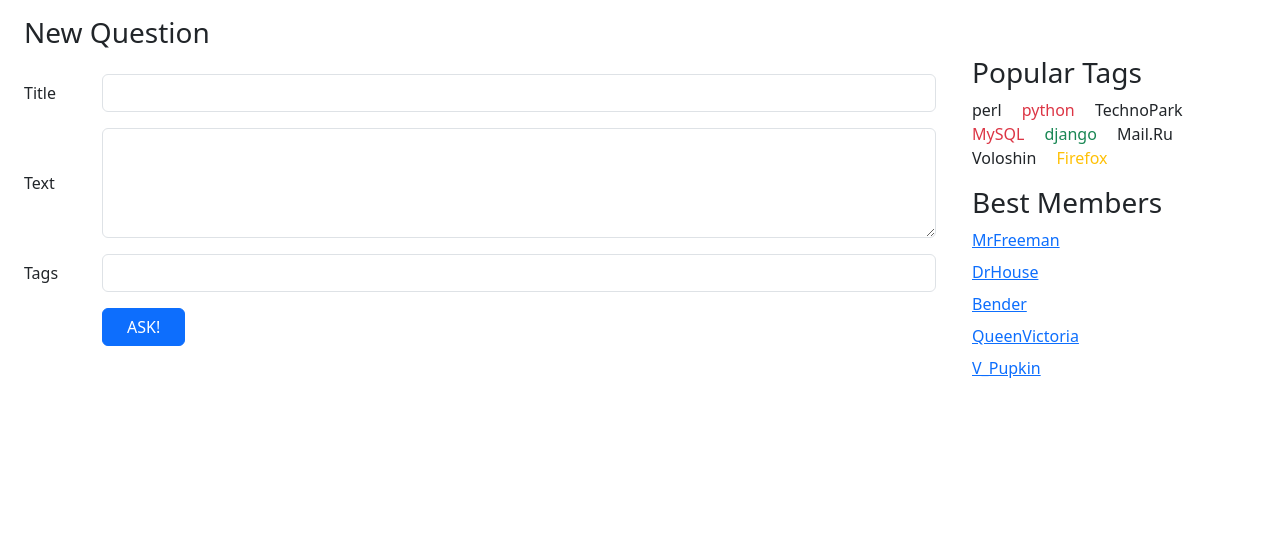
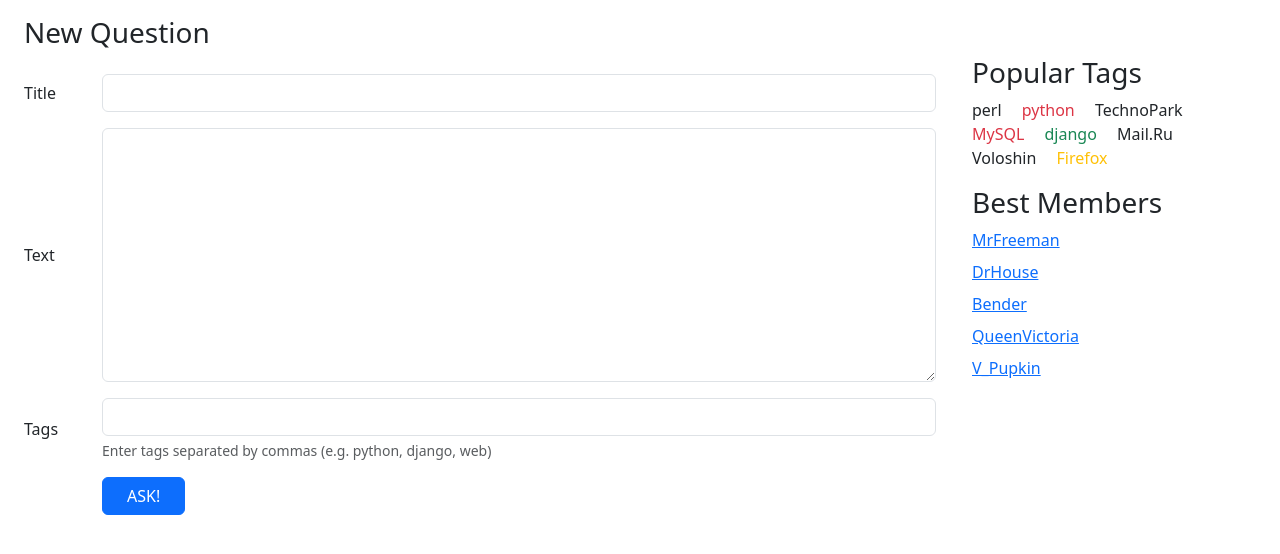
Before and after one commit to Pahmaton/ask_pupkin, a Django app: page /ask/ in a window 1280 px wide. Shown: the part 73-627 px from the top of the page. Run offline with Django 5.2, Linux system fonts and the light colour scheme; the visitor is signed in with stand-in values (Sample User, id 1); some libraries are stand-ins or nearby versions.

Commit message:
#4 переделал вьюху добавления вопроса

```diff
--- a/ask_pupkin/app/forms.py
+++ b/ask_pupkin/app/forms.py
@@ -42,11 +42,15 @@ class RegistrationForm(forms.ModelForm):
         return cleaned_data
 
 class QuestionForm(forms.ModelForm):
-    tags = forms.CharField(label="Tags (example: tag1,tag2,...)", required=False)
+    tags = forms.CharField(label="Tags (example: tag1,tag2,...)", required=False, widget=forms.TextInput(attrs={'class': 'form-control'}))
 
     class Meta:
         model = Question
         fields = ['title', 'text']
+        widgets = {
+            'title': forms.TextInput(attrs={'class': 'form-control'}),
+            'text': forms.Textarea(attrs={'class': 'form-control'}),
+        }
 
 class AnswerForm(forms.ModelForm):
     class Meta:
--- a/ask_pupkin/app/urls.py
+++ b/ask_pupkin/app/urls.py
@@ -11,7 +11,7 @@ urlpatterns = [
     path('question/<int:question_id>', views.question, name="question"),
     path('login/', views.login_view, name="login"),
     path('signup/', views.signup_view, name="register"),
-    path('ask/', views.add_question_form, name="add_question"),
+    path('ask/', views.add_question_view, name="add_question"),
     path('profile/', views.profile_form, name="profile"),
     path('best_member/<str:username>', views.best_members, name="best_member")
 ]
--- a/ask_pupkin/app/views.py
+++ b/ask_pupkin/app/views.py
@@ -1,10 +1,11 @@
 from django.contrib import auth
+from django.contrib.auth.decorators import login_required
 from django.contrib.auth.models import User
 from django.core.paginator import EmptyPage, PageNotAnInteger, Paginator
 from django.db.models import Count
 from django.shortcuts import get_object_or_404, redirect, render
 
-from app.forms import LoginForm, RegistrationForm
+from app.forms import LoginForm, QuestionForm, RegistrationForm
 from app.models import Profile, Question, Tag
 
 
@@ -59,10 +60,6 @@ def question(request, question_id):
         "page_obj": answers_page
     })
 
-# форма создания вопроса (URL = /ask/)
-def add_question_form(request):
-    return render(request, "add_question.html")
-
 # форма профиля
 def profile_form(request):
     return render(request, "profile.html")
@@ -108,3 +105,24 @@ def signup_view(request):
     else:
         form = RegistrationForm()
     return render(request, "register.html", {"form": form})
+
+# форма создания вопроса (URL = /ask/)
+@login_required
+def add_question_view(request):
+    if request.method == 'POST':
+        form = QuestionForm(request.POST)
+        if form.is_valid():
+            question = form.save(commit=False)
+            question.author = request.user.profile
+            question.save()
+
+            tags_raw = form.cleaned_data['tags']
+            if tags_raw:
+                for tag_name in [t.strip() for t in tags_raw.split(',')]:
+                    tag, _ = Tag.objects.get_or_create(name=tag_name)
+                    question.tags.add(tag)
+
+            return redirect('question', question_id=question.id)
+    else:
+        form = QuestionForm()
+    return render(request, "add_question.html", {"form": form})
--- a/ask_pupkin/templates/add_question.html
+++ b/ask_pupkin/templates/add_question.html
@@ -4,23 +4,39 @@
 {% endblock %}
 {% block main %}
 <h3 class="me-3 mt-2">New Question</h3>
-<form class="mt-4">
+{% if form.non_field_errors %}
+    {% for error in form.non_field_errors %}
+        <div class="alert alert-danger">{{ error }}</div>
+    {% endfor %}
+{% endif %}
+<form class="mt-4" method="post" action="{% url 'add_question' %}">
+    {% csrf_token %}
     <div class="row mb-3 align-items-center">
-        <label for="title" class="col-1 col-form-label text-start">Title</label>
+        <label for="{{ form.title.id_for_label }}" class="col-1 col-form-label text-start">Title</label>
         <div class="col-11">
-        <input type="text" class="form-control" id="title">
+            {{ form.title }}
+            {% if form.title.errors %}
+                <div class="text-danger small">{{ form.title.errors|join:", " }}</div>
+            {% endif %}
         </div>
     </div>
     <div class="row mb-3 align-items-center">
-        <label for="message" class="col-1 col-form-label text-start">Text</label>
+        <label for="{{ form.text.id_for_label }}" class="col-1 col-form-label text-start">Text</label>
         <div class="col-11">
-        <textarea class="form-control" id="message" rows="4"></textarea>
+            {{ form.text }}
+            {% if form.text.errors %}
+                <div class="text-danger small">{{ form.text.errors|join:", " }}</div>
+            {% endif %}
         </div>
     </div>
     <div class="row mb-3 align-items-center">
-        <label for="tags" class="col-1 col-form-label text-start">Tags</label>
+        <label for="{{ form.tags.id_for_label }}" class="col-1 col-form-label text-start">Tags</label>
         <div class="col-11">
-        <input type="text" class="form-control" id="tags">
+            {{ form.tags }}
+            <div class="form-text">Enter tags separated by commas (e.g. python, django, web)</div>
+            {% if form.tags.errors %}
+                <div class="text-danger small">{{ form.tags.errors|join:", " }}</div>
+            {% endif %}
         </div>
     </div>
     <div class="row mb-3 align-items-center">
```
